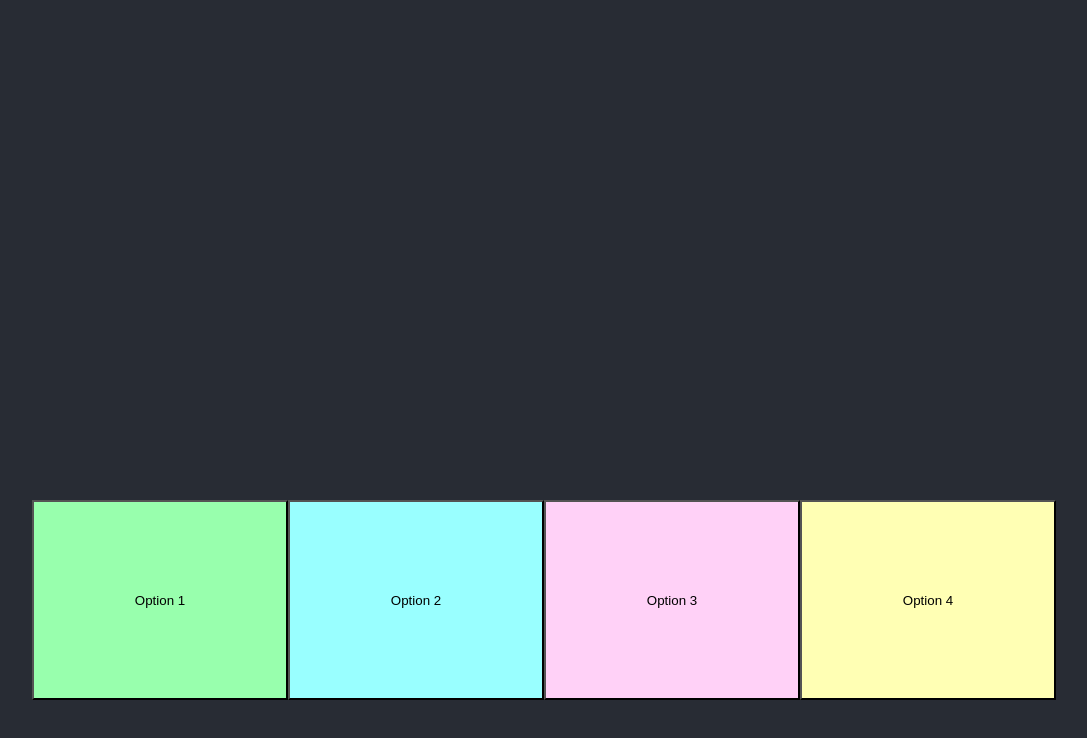
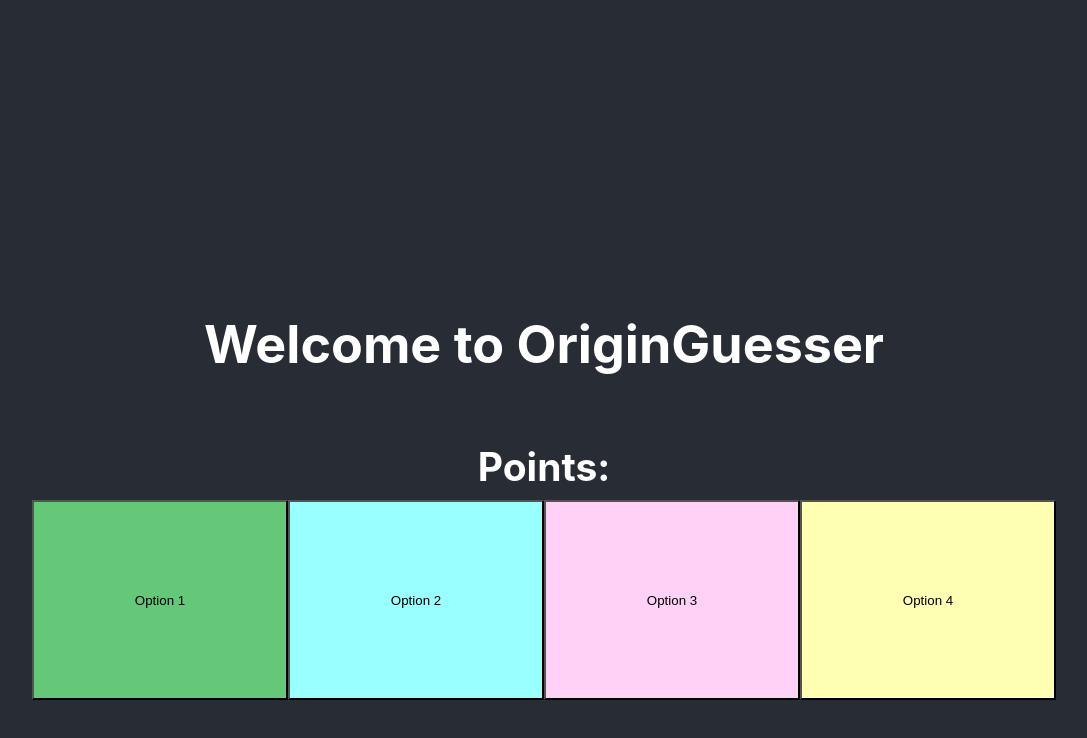
Before and after one commit to SangameshItagi/origin-guesser, a React (Create React App) app: page / in a window 1280 px wide. In both pictures the pointer is over the button "Option 1". Shown: the top 738 px of the page, without its empty margins (96-1183 px from the left). Built offline with nearby package versions, Linux system fonts and the light colour scheme.

Commit message:
Update
Update

```diff
--- a/package.json
+++ b/package.json
@@ -10,7 +10,7 @@
     "antd": "^4.18.8",
     "react": "^17.0.2",
     "react-dom": "^17.0.2",
-    "react-scripts": "5.0.0",
+    "react-scripts": "^5.0.0",
     "save": "^2.4.0",
     "web-vitals": "^2.1.4"
   },
--- a/src/App.css
+++ b/src/App.css
@@ -13,10 +13,18 @@
   color: white;
 }
 
+h1{
+  background-color: #282c34;
+  color: white;
+}
 
 .option-One-Button {
   color: black;
   background-color: rgb(152, 255, 173);
+}
+
+.option-One-Button:hover{
+  background-color: rgb(100, 200, 120);
 }
 
 .option-Two-Button{
@@ -24,12 +32,24 @@
   background-color: rgb(153, 255, 255);
 }
 
+.option-Two-Button:hover{
+  background-color: rgb(100, 200, 200);
+}
+
 .option-Three-Button{
   color: black;
   background-color: rgb(255, 209, 247);
+}
+
+.option-Three-Button:hover{
+  background-color: rgb(200, 150, 200);
 }
 
 .option-Four-Button{
   color: black;
   background-color: rgb(255, 255, 180);
 }
+
+.option-Four-Button:hover{
+  background-color: rgb(200, 200, 130);
+}
--- a/src/App.js
+++ b/src/App.js
@@ -6,6 +6,8 @@ function App() {
   return (
     <div className="App">
       <header className="App-header">
+        <h1>Welcome to OriginGuesser</h1>
+        <h2>Points:</h2>
         <Button
         className='option-One-Button'
         style = {{ flexWrap: "wrap"}}
```
Also changed, not shown: 1 other file (tests, documents, lock files or other folders).
